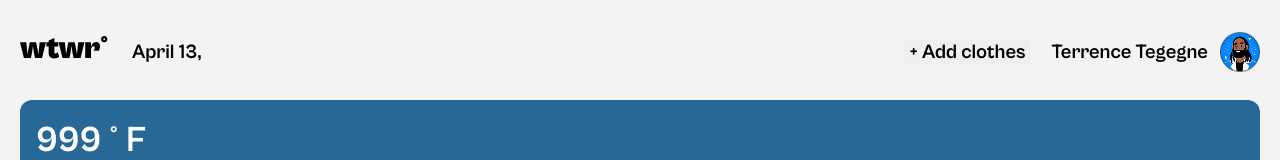
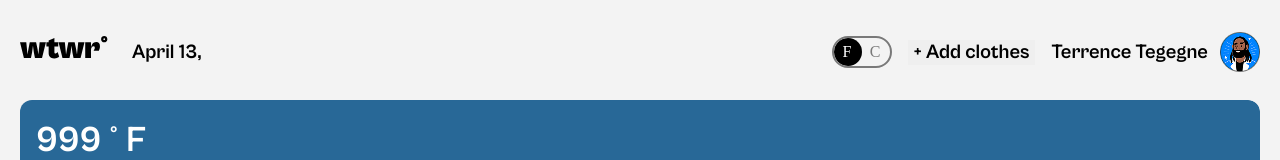
Before and after one commit to Jbrown-101/se_project_react, a React (Vite) app: page / in a window 1280 px wide. Shown: the top 160 px of the page. Built offline with nearby package versions, Linux system fonts and the light colour scheme; no server answers.

Commit message:
Updated commit

```diff
--- a/src/components/App/App.jsx
+++ b/src/components/App/App.jsx
@@ -8,6 +8,7 @@
 import ItemModal from "../ItemModal/ItemModal";
 import { getWeather, filterWeatherData } from "../../utils/weatherApi";
 import { coordinates, apiKey } from "../../utils/constants";
+import CurrentTemperatureUnitContext from "../../contexts/CurrentTemperatureUnitContext";
 
 function App() {
   const [weatherData, setWeatherData] = useState({
@@ -17,6 +18,11 @@
   });
   const [activeModal, setActiveModal] = useState("");
   const [selectedCard, setSelectedCard] = useState({});
+  const [currentTemperatureUnit, setCurrentTemperatureUnit] = useState("F");
+
+  const handleToggleSwitchChange = () => {
+    setCurrentTemperatureUnit(currentTemperatureUnit === "F" ? "C" : "F");
+  };
 
   const handleCardClick = (card) => {
     setActiveModal("preview");
@@ -57,6 +63,9 @@
   }, [activeModal]);
 
   return (
+    <CurrentTemperatureUnitContext.Provider
+      value={{ currentTemperatureUnit, handleToggleSwitchChange }}
+    >
       <div className="page">
         <div className="page__content">
           <Header handleAddClick={handleAddClick} weatherData={weatherData} />
@@ -124,6 +133,7 @@
         />
         <Footer />
       </div>
+    </CurrentTemperatureUnitContext.Provider>
   );
 }
 
--- a/src/components/Header/Header.css
+++ b/src/components/Header/Header.css
@@ -26,10 +26,15 @@
   font-size: 20px;
 }
 
+.header__controls {
+  display: flex;
+  align-items: center;
+  gap: 16px;
+  margin-left: auto;
+}
+
 .header__add-clothes-btn {
-  margin-left: auto;
-  margin-right: 20px;
-  margin: 0 20px 0 auto;
+  margin-left: 0;
   border: none;
   font-family: CabinetGrotesk, sans-serif;
   font-weight: 700;
--- a/src/components/Header/Header.jsx
+++ b/src/components/Header/Header.jsx
@@ -1,3 +1,5 @@
+import ToggleSwitch from "../ToggleSwitch/ToggleSwitch";
+
 import "./Header.css";
 import logo from "../../assets/logo.svg";
 import avatar from "../../assets/avatar.png";
@@ -10,10 +12,12 @@
 
   return (
     <header className="header">
-      <img alt= "Logo" className="header__logo" src={logo} />
+      <img alt="Logo" className="header__logo" src={logo} />
       <p className="header__date-and-location">
         {currentDate}, {weatherData.city}
       </p>
+      <div className="header__controls">
+        <ToggleSwitch />
         <button
           onClick={handleAddClick}
           type="button"
@@ -25,6 +29,7 @@
           <p className="header__username">Terrence Tegegne</p>
           <img src={avatar} alt="Terrence Tegegne" className="header__avatar" />
         </div>
+      </div>
     </header>
   );
 }
--- /dev/null
+++ b/src/components/ToggleSwitch/ToggleSwitch.css
@@ -0,0 +1,45 @@
+.toggle-switch {
+  width: 56px;
+  height: 28px;
+  border: 2px solid rgba(0, 0, 0, 0.5);
+  border-radius: 20px;
+  cursor: pointer;
+  overflow: hidden;
+  position: relative;
+}
+
+.toggle-switch__checkbox {
+  opacity: 0;
+}
+
+.toggle-switch__circle {
+  background-color: black;
+  width: 28px;
+  height: 28px;
+  position: absolute;
+  border-radius: 50%;
+  left: 0;
+  transition: all 0.5s;
+}
+
+.toggle-switch__text {
+  position: absolute;
+  top: 5px;
+  color: rgba(0, 0, 0, 0.5);
+}
+
+.toggle-switch__text_F {
+  left: 9px;
+}
+
+.toggle-switch__text_C {
+  right: 9px;
+}
+
+.toggle-switch__checkbox:checked ~ .toggle-switch__circle {
+  left: 28px;
+}
+
+.toggle-switch__text_color_white {
+  color: white;
+}
--- /dev/null
+++ b/src/components/ToggleSwitch/ToggleSwitch.jsx
@@ -0,0 +1,30 @@
+import { useContext } from "react";
+import "./ToggleSwitch.css";
+import CurrentTemperatureUnitContext from "../../contexts/CurrentTemperatureUnitContext";
+
+export default function ToggleSwitch() {
+  const { handleToggleSwitchChange, currentTemperatureUnit } = useContext(
+    CurrentTemperatureUnitContext,
+  );
+
+  return (
+    <label className="toggle-switch">
+      <input
+        onChange={handleToggleSwitchChange}
+        type="checkbox"
+        className="toggle-switch__checkbox"
+      />
+      <span className="toggle-switch__circle"></span>
+      <span
+        className={`toggle-switch__text toggle-switch__text_F ${currentTemperatureUnit === "F" ? "toggle-switch__text_color_white" : ""}`}
+      >
+        F
+      </span>
+      <span
+        className={`toggle-switch__text toggle-switch__text_C ${currentTemperatureUnit === "C" ? "toggle-switch__text_color_white" : ""}`}
+      >
+        C
+      </span>
+    </label>
+  );
+}
--- /dev/null
+++ b/src/contexts/CurrentTemperatureUnitContext.js
@@ -0,0 +1,5 @@
+import { createContext } from "react";
+
+const CurrentTemperatureUnitContext = createContext();
+
+export default CurrentTemperatureUnitContext;
```
Lines whose indentation alone changed are shown as unchanged.
